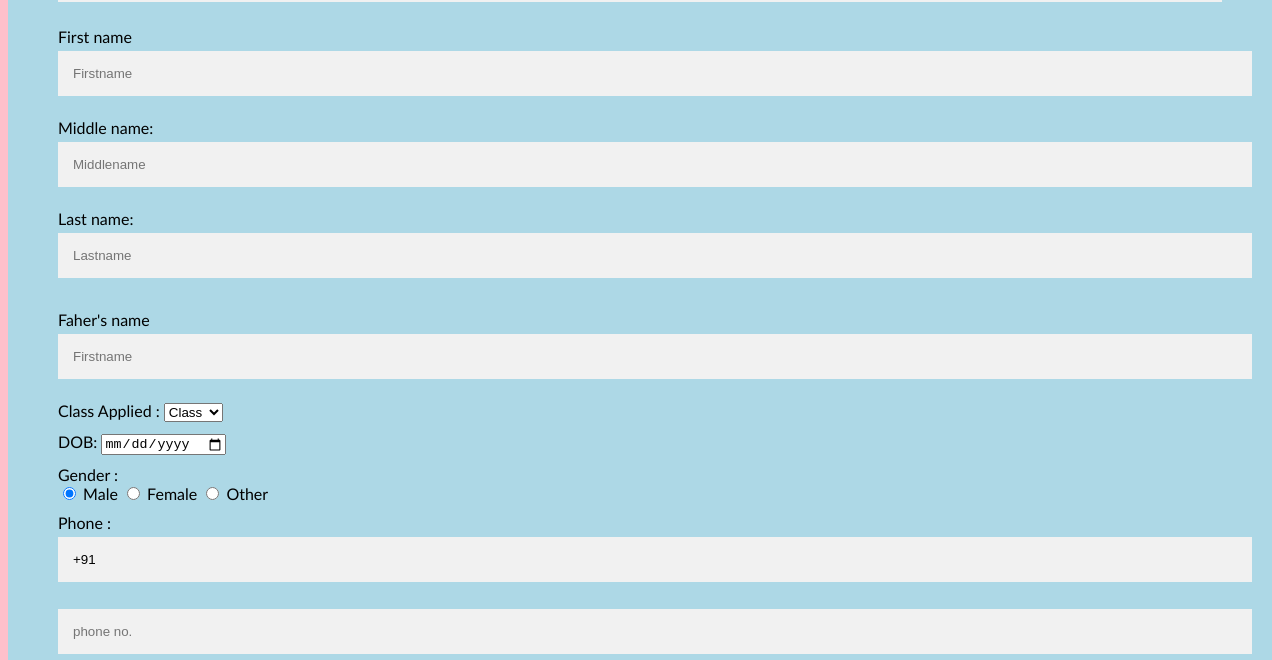
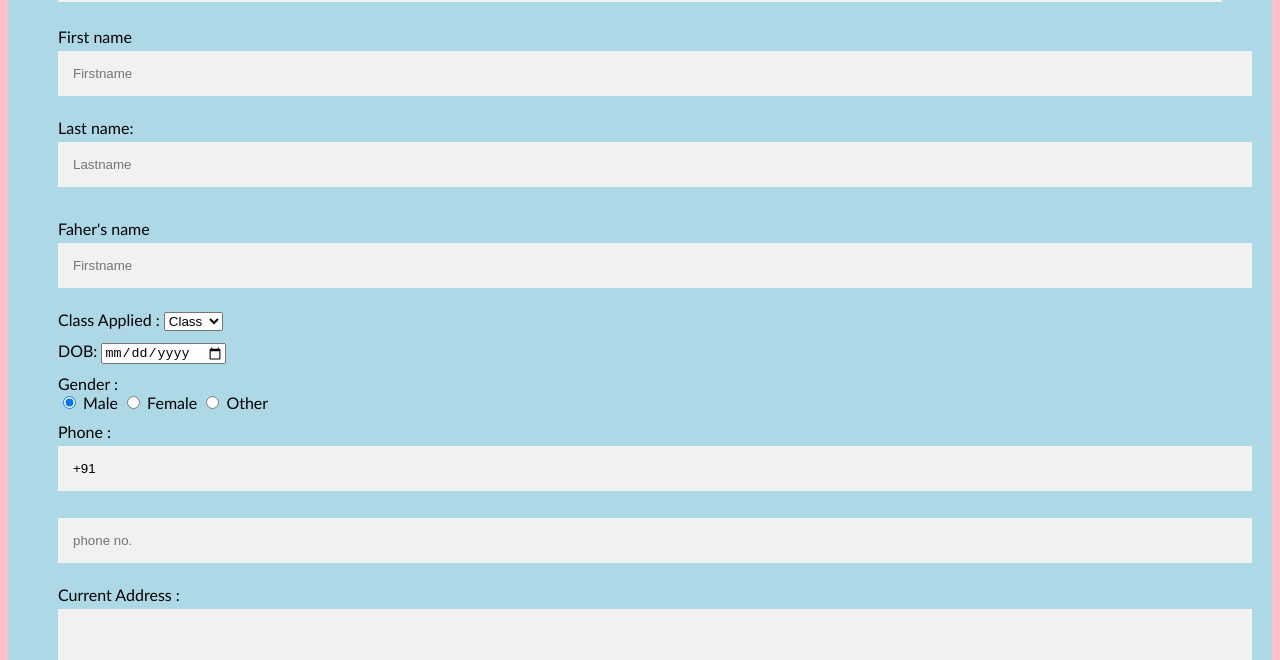
Before and after one commit to vishaltiwari21/mapjic, a plain HTML site: page admission.html in a window 1280 px wide. Shown: the part 140-800 px from the top of the page. Drawn offline with Linux system fonts and the light colour scheme.

Commit message:
Update admission.html

```diff
--- a/admission.html
+++ b/admission.html
@@ -53,8 +53,6 @@ hr {
   <hr>
   <label> First name </label>
 <input type="text" name="firstname" placeholder= "Firstname" size="15" required />
-<label> Middle name: </label>
-<input type="text" name="middlename" placeholder="Middlename" size="15" required />
 <label> Last name: </label>
 <input type="text" name="lastname" placeholder="Lastname" size="15"required />
 <div>
```
